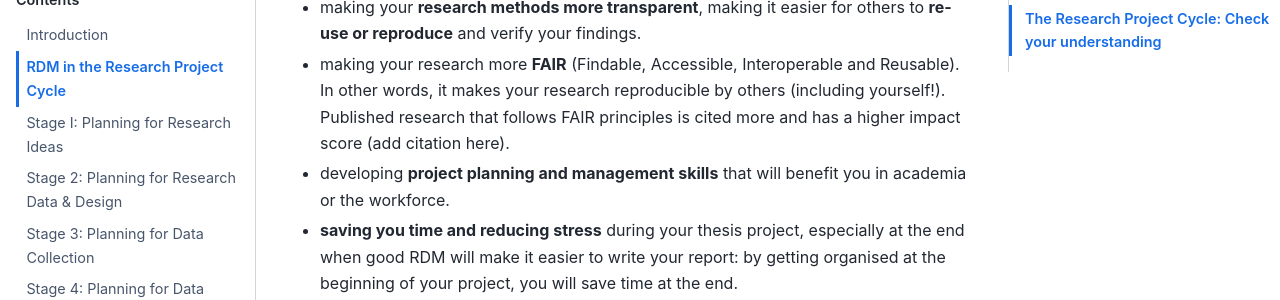
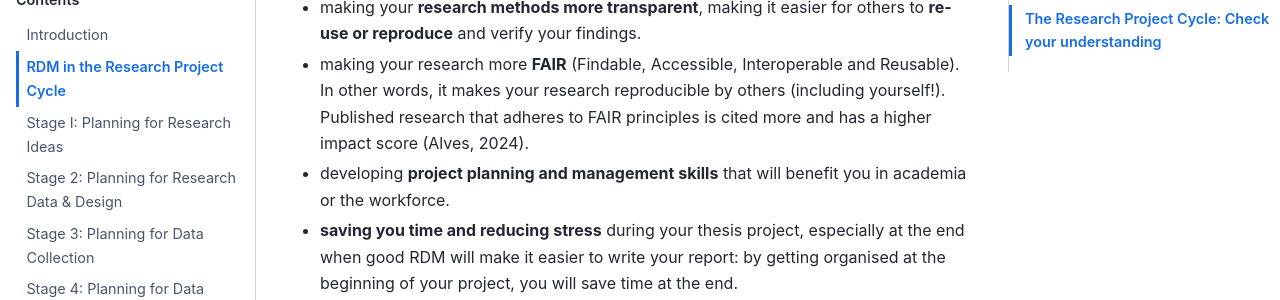
Before and after one commit to tu-delft-library/planning_for_rdm, a Jupyter Book: the page built from book/rdm_in_the_research_cycle.md, in a window 1280 px wide and 900 px high, scrolled down 2381 px. Shown: the part 206-506 px from the top of the window. Built offline with Jupyter Book 1.0.4 settings and Sphinx 7.4.7 and the Sphinx Book theme 1.1.4, drawn with Linux system fonts in a browser that asks for light colours; comment, search, counter and statistics services are not loaded.

Commit message:
Update rdm_in_the_research_cycle.md

```diff
--- a/book/rdm_in_the_research_cycle.md
+++ b/book/rdm_in_the_research_cycle.md
@@ -61,7 +61,7 @@ In this mini-module we hope to reinforce the knowledge and skills that are requi
 
 - making your **research methods more transparent**, making it easier for others to **re-use or reproduce** and verify your findings.
 
-- making your research more **FAIR** (Findable, Accessible, Interoperable and Reusable). In other words, it makes your research reproducible by others (including yourself!). Published research that follows FAIR principles is cited more and has a higher impact score (add citation here).
+- making your research more **FAIR** (Findable, Accessible, Interoperable and Reusable). In other words, it makes your research reproducible by others (including yourself!). Published research that adheres to FAIR principles is cited more and has a higher impact score (Alves, 2024).
 
 - developing **project planning and management skills** that will benefit you in academia or the workforce.
 
```
